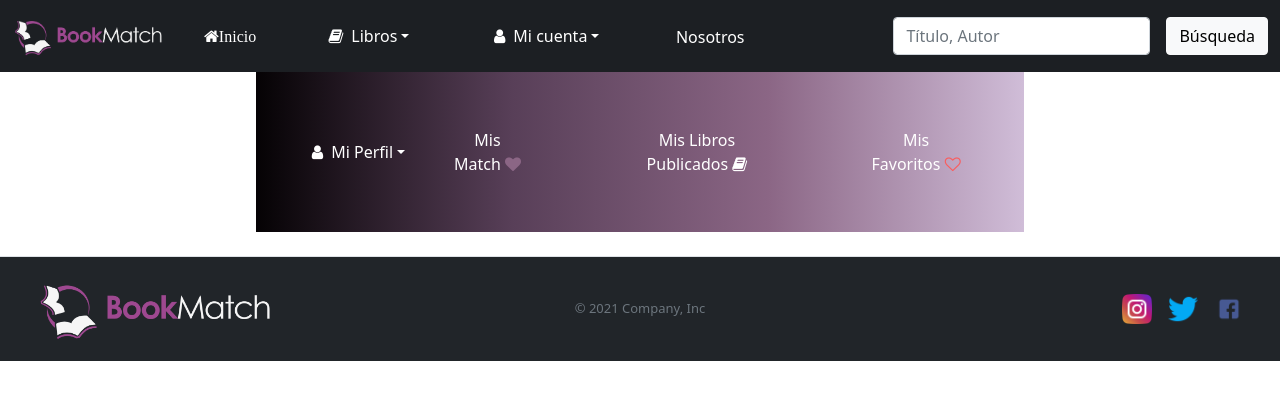
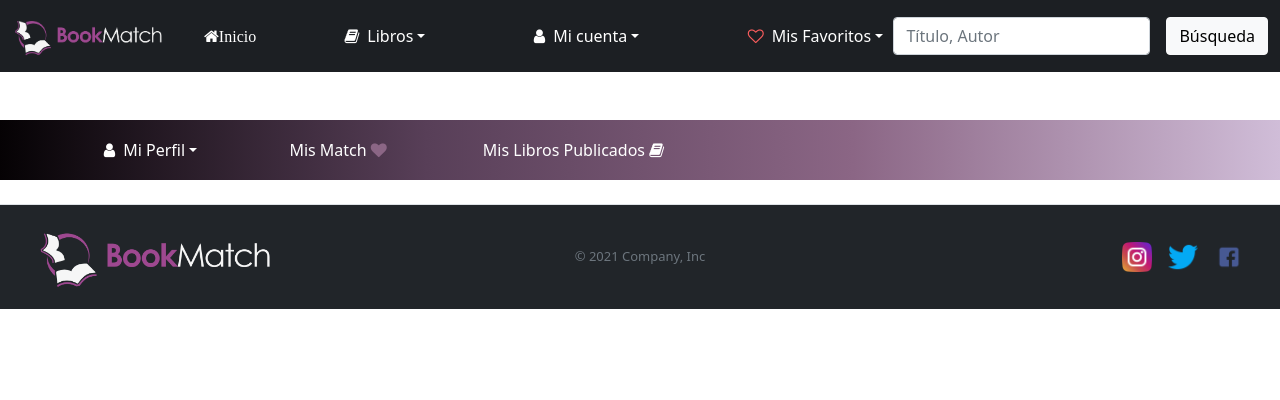
Before and after one commit to jucemalco/TheFinalProject, a React (Create React App) app: page /miperfil in a window 1280 px wide. Shown: the top 400 px of the page. Built offline with nearby package versions, Linux system fonts and the light colour scheme.

Commit message:
changes/navbar/navbarprofile

```diff
--- a/src/App.js
+++ b/src/App.js
@@ -6,7 +6,7 @@ import Login from "./components/Login/Login";
 import Form from "./views/Form";
 import EditData from "./components/Editdata/EditData";
 import ProfileNavbar from "./components/ProfileNavbar/ProfileNavbar";
-import Favorites from "./views/Favorites";
+// import Favorites from "./views/Favorites/Favorites";
 import Footer from "./components/Footer/Footer";
 import injectContext from "./store/appContext";
 import Product from "./views/Product";
@@ -25,7 +25,7 @@ function App() {
         <Route path="/login/newaccount" element={<Form />} />
         <Route path="/miperfil/editdata" element={<EditData />} />
         <Route path="miperfil" element={<ProfileNavbar />} />
-        <Route path="/miperfil/misfavoritos" element={<Favorites />} />
+        {/* <Route path="/miperfil/misfavoritos" element={<Favorites />} /> */}
         <Route path="/match-status" element={<MatchStatus />} />
         <Route path="/admin/product" element={<Product />} />
         <Route path="/details" element={<Details />} />
--- a/src/components/Navbar/Navbar.js
+++ b/src/components/Navbar/Navbar.js
@@ -2,6 +2,8 @@ import React, { useContext } from "react";
 import BookMatch_Logo from "../../images/BookMatch_Logo.png"
 import { Link } from "react-router-dom";
 import './Navbar.css'
+// import { Dropdown, DropdownButton } from "react-bootstrap";
+
 
 export const Navbar = () => {
   return (
@@ -118,6 +120,35 @@ export const Navbar = () => {
                   </li>
                 </ul>
               </li>
+
+              <li className="nav-item dropdown ">
+                <Link
+                  className="nav-link dropdown-toggle text-white"
+                  to="myaccount"
+                  id="navbarDropdown"
+                  role="button"
+                  data-bs-toggle="dropdown"
+                  aria-expanded="false"
+                >
+                  <i className="fa fa-heart-o p-2" style={{ color: "#fa5d5d" }} ></i>
+                  Mis Favoritos
+                </Link>
+                <ul className="dropdown-menu" aria-labelledby="navbarDropdown">
+                  <li>
+                    <Link className="dropdown-item text-center" to="">
+                      Eliminar
+                      <i class="fa fa-trash-o p-2" style={{ color: "#8b6685" }}></i>
+                    </Link>
+                  </li>
+
+                  <li>
+
+
+                  </li>
+                </ul>
+              </li>
+
+
               <li id="nav-item">
                 <Link className="nav-link text-white" to="nosotros">
                   Nosotros
--- /dev/null
+++ b/src/components/ProfileNavbar/ProfileNavbar.css
@@ -0,0 +1,6 @@
+.navbarProfile{
+    background: linear-gradient(to left, #d0bdd8, #8b6685, #583f58, #050204);
+    background: linear-gradient(to left, #d0bdd8, #8b6685, #583f58, #050204);
+    height: 60px;
+
+  }
--- a/src/components/ProfileNavbar/ProfileNavbar.js
+++ b/src/components/ProfileNavbar/ProfileNavbar.js
@@ -1,11 +1,14 @@
 import React from "react";
 import { Link } from "react-router-dom";
+import './ProfileNavbar.css'
+
 
 
 const ProfileNavbar = () => {
 
+
     return (
-        <div className="navbarProfile">
+        <div className="navbar navbar-expand-lg navbarProfile mt-5">
             <nav className="navbar navbar-expand-lg">
                 <div className="container-fluid">
                     <Link className="navbar-brand" to="#">
@@ -26,8 +29,8 @@ const ProfileNavbar = () => {
                         <span className="navbar-toggler-icon"></span>
                     </button>
                     <div className="collapse navbar-collapse" id="navbarSupportedContent">
-                        <ul className="navbar-nav me-auto mb-2 mb-lg-0">
-                            <li className="nav-item dropdown ">
+                        <ul className="navbar-nav me-auto mb-2 mb-lg-0 p-5">
+                            <li className="nav-item dropdown">
                                 <Link
                                     className="nav-link dropdown-toggle text-white"
                                     to="myaccount"
@@ -72,10 +75,12 @@ const ProfileNavbar = () => {
                                 <li className="nav-item">
                                     <Link className="nav-link text-white p-5" to="#">Mis Libros Publicados <i class="fa fa-book" aria-hidden="true"></i></Link>
                                 </li>
-                                <li className="nav-item">
+                                {/* <li className="nav-item">
 
                                     <Link className="nav-link text-white p-5" to="/miperfil/misfavoritos">Mis Favoritos <i class="fa fa-heart-o" aria-hidden="true" style={{ color: "#fa5d5d" }} ></i></Link>
-                                </li>
+                                </li> */}
+
+
 
 
 
--- a/src/styles/index.css
+++ b/src/styles/index.css
@@ -117,12 +117,11 @@ font-family: fantasy;
 
 
 /* Navbar Profile */
-.navbarProfile{
+/* .navbarProfile{
   background: linear-gradient(to left, #d0bdd8, #8b6685, #583f58, #050204);
   background: linear-gradient(to left, #d0bdd8, #8b6685, #583f58, #050204);
-  margin-left: 20%;
-  margin-right: 20%;
-}
+  height: 60px;
+} */
 /* Navbar Profile */
 
 .form-label {
--- a/src/views/Favorites.js
+++ b/src/views/Favorites.js
@@ -1,14 +1,14 @@
-import React from "react";
+// import React from "react";
 
 
-const Favorites = () => {
+// const Favorites = () => {
 
-    return (
-        <p>Favoritos </p>
+//     return (
+//         <p>Favoritos </p>
 
-    )
-}
+//     )
+// }
 
 
 
-export default Favorites;
+// export default Favorites;
```
Also changed, not shown: src/views/Favorites/Favorites.css (added), src/views/Favorites/Favorites.js (added). Lines whose indentation alone changed are shown as unchanged.
